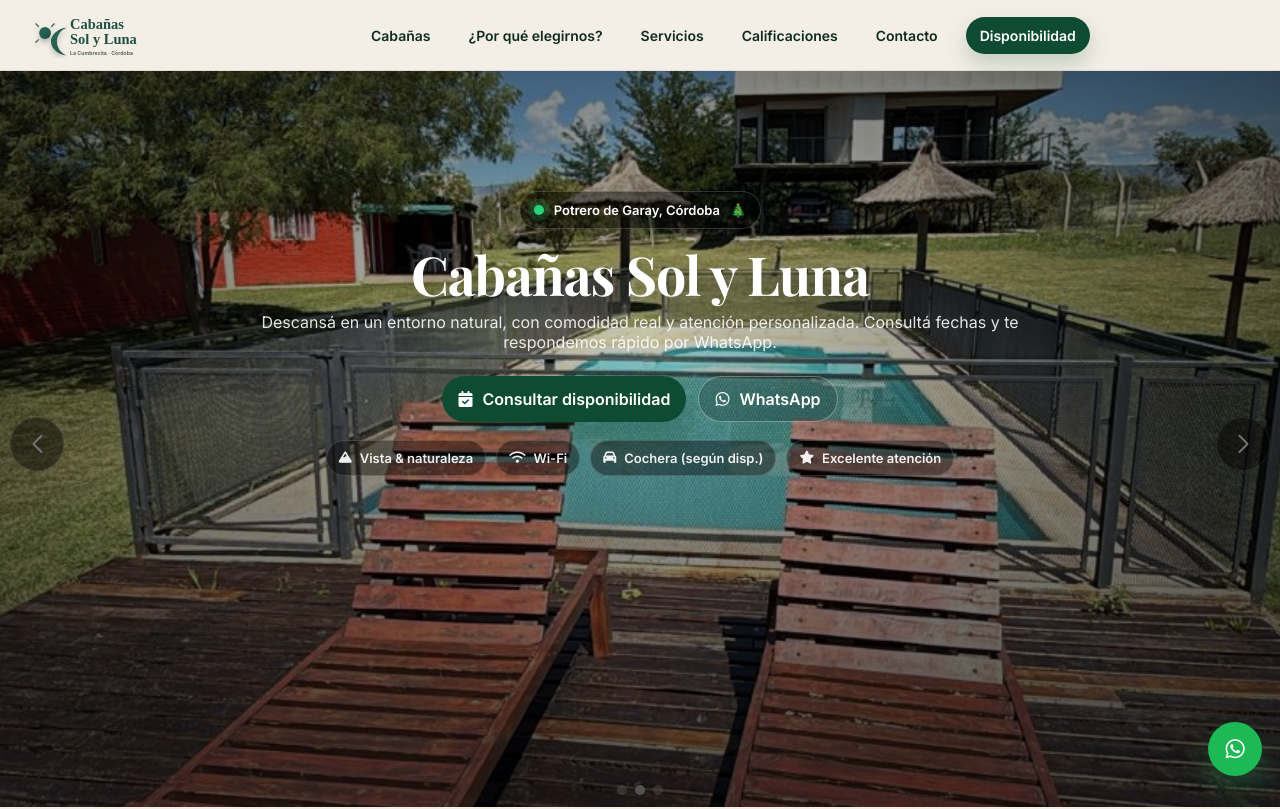
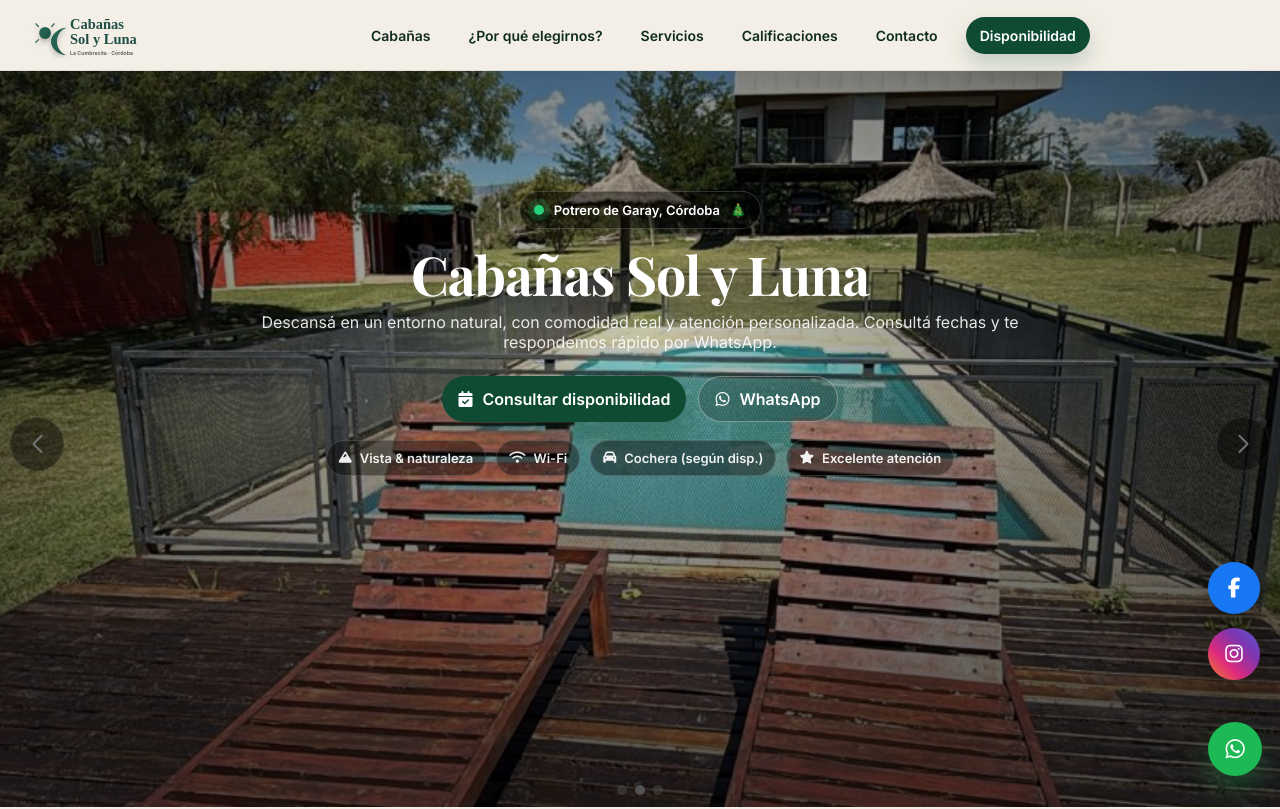
Before and after one commit to elioquatrochi/caba-as-ramanueva, a website: page index.html in a window 1280 px wide. Shown: the top 809 px of the page. Drawn offline with nearby package versions, Linux system fonts and the light colour scheme.

Commit message:
insa y face

```diff
--- a/css.css
+++ b/css.css
@@ -1161,3 +1161,62 @@ body{
   box-shadow: 0 14px 30px rgba(29,185,84,.28);
 }
 .wsp-float i{ font-size: 22px; }
+/* =========================
+   SOCIAL FLOAT RIGHT STACK
+   ========================= */
+
+.social-float-right{
+  position: fixed;
+  right: 20px;
+  bottom: 120px;
+  display: flex;
+  flex-direction: column;
+  gap: 14px;
+  z-index: 3000;
+}
+
+.social-btn{
+  width: 52px;
+  height: 52px;
+  border-radius: 50%;
+  display: flex;
+  align-items: center;
+  justify-content: center;
+  font-size: 20px;
+  color: #fff;
+  text-decoration: none;
+  box-shadow: 0 12px 24px rgba(0,0,0,.18);
+  transition: 0.25s ease;
+}
+
+/* Colores */
+.facebook{
+  background: #1877f2;
+}
+
+.instagram{
+  background: linear-gradient(45deg,#f58529,#dd2a7b,#8134af,#515bd4);
+}
+
+.whatsapp{
+  background: #25d366;
+}
+
+.social-btn:hover{
+  transform: translateY(-4px) scale(1.08);
+  box-shadow: 0 18px 34px rgba(0,0,0,.28);
+}
+
+/* Responsive */
+@media (max-width:768px){
+  .social-float-right{
+    right: 16px;
+    bottom: 90px;
+  }
+
+  .social-btn{
+    width: 46px;
+    height: 46px;
+    font-size: 18px;
+  }
+}
--- a/index.html
+++ b/index.html
@@ -20,7 +20,22 @@
   <!-- CSS -->
   <link rel="stylesheet" href="css.css" />
 </head>
+<!-- SOCIAL FLOAT RIGHT -->
+<div class="social-float-right">
 
+  <a href="https://www.facebook.com/profile.php?id=61588319046786"
+     target="_blank"
+     class="social-btn facebook"
+     aria-label="Facebook">
+    <i class="fab fa-facebook-f"></i>
+  </a>
+
+  <a href="https://www.instagram.com/soly.luna4737/"
+     target="_blank"
+     class="social-btn instagram"
+     aria-label="Instagram">
+    <i class="fab fa-instagram"></i>
+  </a>
 
 
 </div>
```
